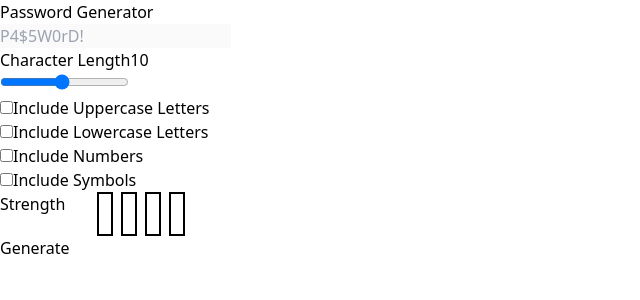
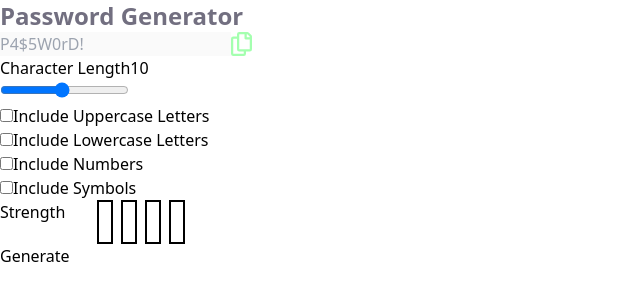
Before and after one commit to sgupta005/password-generator, a React (Vite) app: page / in a window 1280 px wide. Shown: the top 300 px of the page, without its empty margins (0-640 px from the left). Built offline with nearby package versions, Linux system fonts and the light colour scheme.

Commit message:
add button to copy password

```diff
--- a/src/components/Display.jsx
+++ b/src/components/Display.jsx
@@ -1,3 +1,36 @@
+import { useState, useRef } from 'react';
+
 export function Display({ pass }) {
-  return <input disabled type="text" value={pass} placeholder="P4$5W0rD!" />;
+  const [copy, setCopy] = useState(false);
+  const inputRef = useRef(null);
+  function handleCopy() {
+    if (pass === '') return;
+    navigator.clipboard.writeText(inputRef.current.value);
+    setCopy((c) => !c);
+    setTimeout(() => setCopy((c) => !c), 1000);
+  }
+  return (
+    <div className="flex">
+      <input
+        ref={inputRef}
+        disabled
+        type="text"
+        value={pass}
+        placeholder="P4$5W0rD!"
+        className=""
+      />
+      {copy && <p>Copied!</p>}
+      <svg
+        width="21"
+        height="24"
+        xmlns="http://www.w3.org/2000/svg"
+        onClick={handleCopy}
+      >
+        <path
+          d="M20.341 3.091 17.909.659A2.25 2.25 0 0 0 16.319 0H8.25A2.25 2.25 0 0 0 6 2.25V4.5H2.25A2.25 2.25 0 0 0 0 6.75v15A2.25 2.25 0 0 0 2.25 24h10.5A2.25 2.25 0 0 0 15 21.75V19.5h3.75A2.25 2.25 0 0 0 21 17.25V4.682a2.25 2.25 0 0 0-.659-1.591ZM12.469 21.75H2.53a.281.281 0 0 1-.281-.281V7.03a.281.281 0 0 1 .281-.281H6v10.5a2.25 2.25 0 0 0 2.25 2.25h4.5v1.969a.282.282 0 0 1-.281.281Zm6-4.5H8.53a.281.281 0 0 1-.281-.281V2.53a.281.281 0 0 1 .281-.281H13.5v4.125c0 .621.504 1.125 1.125 1.125h4.125v9.469a.282.282 0 0 1-.281.281Zm.281-12h-3v-3h.451c.075 0 .147.03.2.082L18.667 4.6a.283.283 0 0 1 .082.199v.451Z"
+          fill="#A4FFAF"
+        />
+      </svg>
+    </div>
+  );
 }
--- a/src/components/Heading.jsx
+++ b/src/components/Heading.jsx
@@ -1,3 +1,5 @@
 export function Heading() {
-  return <h1>Password Generator</h1>;
+  return (
+    <h1 className="text-[#726F80] font-bold text-2xl">Password Generator</h1>
+  );
 }
```
Also changed, not shown: src/assets/icon-copy.svg (added), 1 other file (tests, documents, lock files or other folders).
